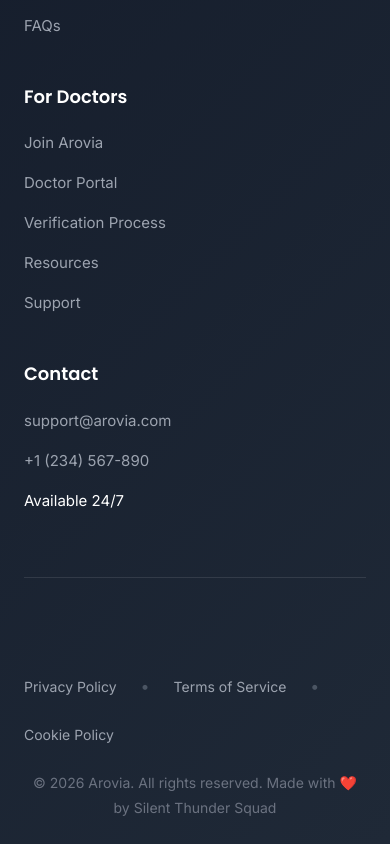
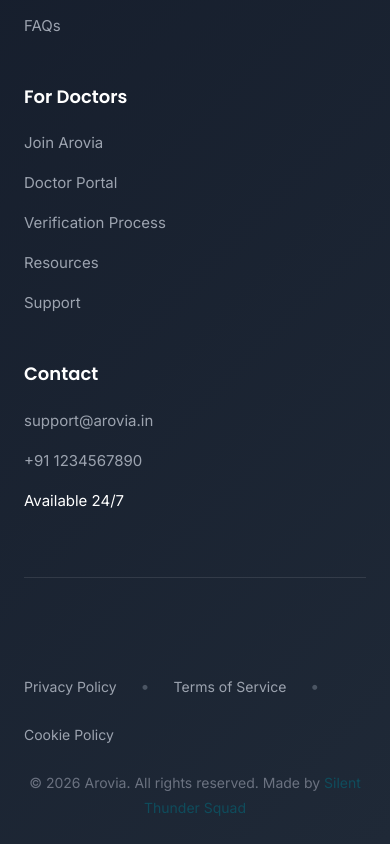
Before and after one commit to SilentThunderSquad/Arovia, a React (Vite) app: page / in a window 390 px wide. Shown: the part 10368-11212 px from the top of the page. Built offline with nearby package versions, Linux system fonts and the light colour scheme.

Commit message:
Update contact info and footer attribution
Changed the support email and phone number to use the .in domain and Indian format. Updated the footer attribution to include a link to the Silent Thunder Squad GitHub page.

```diff
--- a/src/components/Footer.jsx
+++ b/src/components/Footer.jsx
@@ -76,8 +76,8 @@ const Footer = () => {
                     <div className="footer-section">
                         <h4>Contact</h4>
                         <ul className="footer-links">
-                            <li><a href="mailto:support@arovia.com">support@arovia.com</a></li>
-                            <li><a href="tel:+1234567890">+1 (234) 567-890</a></li>
+                            <li><a href="mailto:support@arovia.in">support@arovia.in</a></li>
+                            <li><a href="tel:+911234567890">+91 1234567890</a></li>
                             <li>Available 24/7</li>
                         </ul>
                     </div>
@@ -92,7 +92,7 @@ const Footer = () => {
                         <a href="#">Cookie Policy</a>
                     </div>
                     <p className="copyright">
-                        © {currentYear} Arovia. All rights reserved. Made with ❤️ by Silent Thunder Squad
+                        © {currentYear} Arovia. All rights reserved. Made by <a href="https://github.com/SilentThunderSquad" target="_blank">Silent Thunder Squad</a>
                     </p>
                 </div>
             </div>
```
